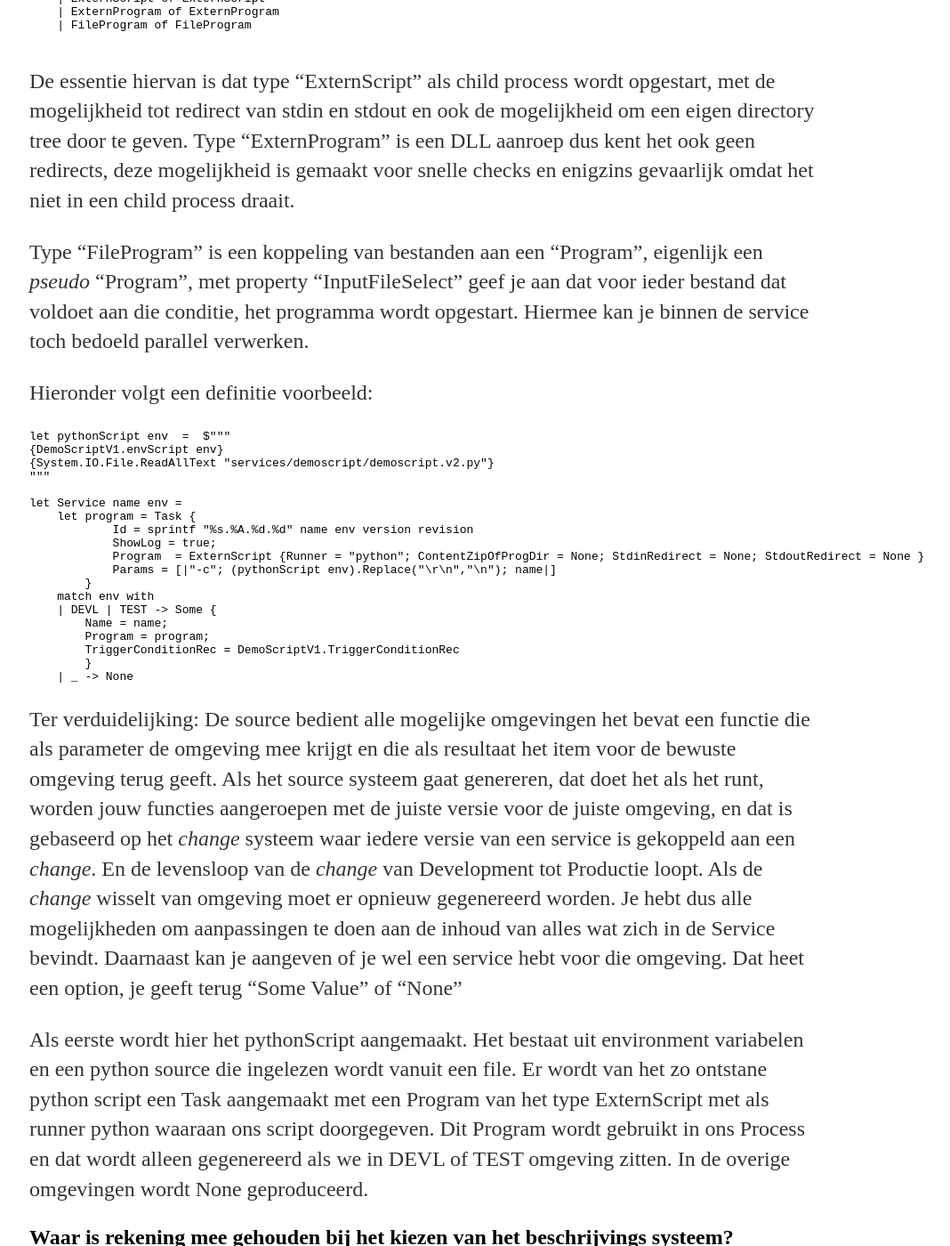
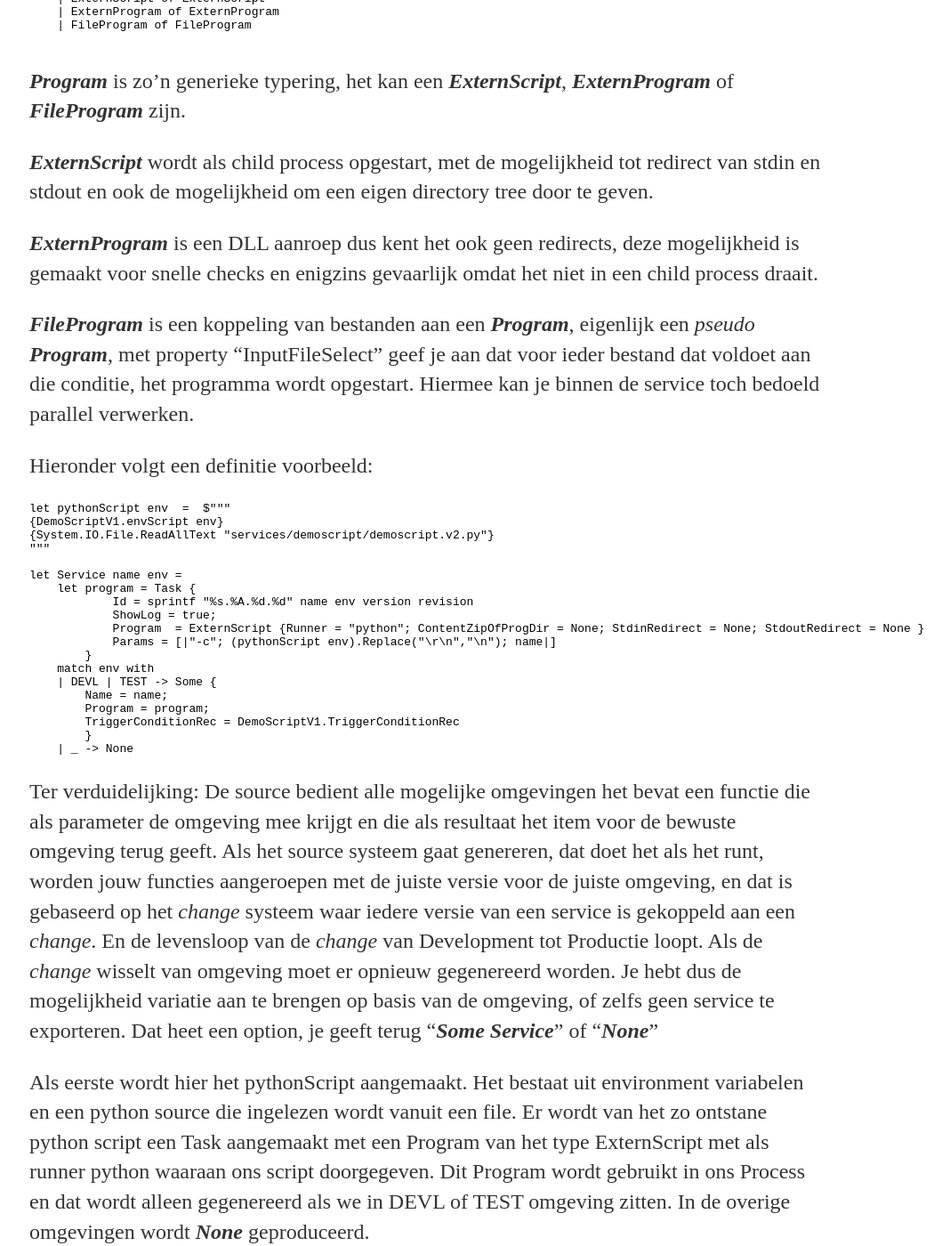
Before and after one commit to paedelm/paedelm.github.io, a Jekyll site: the page built from _posts/2021-04-26-processen beschrijven.md, in a window 1280 px wide and 1400 px high, scrolled down 2788 px. Shown: the whole window at 89% size, without its empty margins (159-1227 px from the left). Built offline with Jekyll 4.4.1, drawn with Linux system fonts in a browser that asks for light colours.

Commit message:
kleine veranderingen

```diff
--- a/_posts/2021-04-26-processen beschrijven.md
+++ b/_posts/2021-04-26-processen beschrijven.md
@@ -83,9 +83,13 @@ and Program =
     | FileProgram of FileProgram
 
 ~~~
-De essentie hiervan is dat type "ExternScript" als child process wordt opgestart, met de mogelijkheid tot redirect van stdin en stdout en ook de mogelijkheid om een eigen directory tree door te geven. Type "ExternProgram" is een DLL aanroep dus kent het ook geen redirects, deze mogelijkheid is gemaakt voor snelle checks en enigzins gevaarlijk omdat het niet in een child process draait.
+**_Program_** is zo'n generieke typering, het kan een **_ExternScript_**, **_ExternProgram_** of **_FileProgram_** zijn.
 
-Type "FileProgram" is een koppeling van bestanden aan een "Program", eigenlijk een _pseudo_ "Program", met property "InputFileSelect" geef je aan dat voor ieder bestand dat voldoet aan die conditie, het programma wordt opgestart. Hiermee kan je binnen de service toch bedoeld parallel verwerken.
+**_ExternScript_** wordt als child process opgestart, met de mogelijkheid tot redirect van stdin en stdout en ook de mogelijkheid om een eigen directory tree door te geven.
+
+**_ExternProgram_** is een DLL aanroep dus kent het ook geen redirects, deze mogelijkheid is gemaakt voor snelle checks en enigzins gevaarlijk omdat het niet in een child process draait.
+
+**_FileProgram_** is een koppeling van bestanden aan een **_Program_**, eigenlijk een _pseudo_ **_Program_**, met property "InputFileSelect" geef je aan dat voor ieder bestand dat voldoet aan die conditie, het programma wordt opgestart. Hiermee kan je binnen de service toch bedoeld parallel verwerken.
 
 Hieronder volgt een definitie voorbeeld:
 ~~~
@@ -109,9 +113,10 @@ let Service name env =
         }
     | _ -> None
 ~~~
-Ter verduidelijking: De source bedient alle mogelijke omgevingen het bevat een functie die als parameter de omgeving mee krijgt en die als resultaat het item voor de bewuste omgeving terug geeft.  Als het source systeem gaat genereren, dat doet het als het runt, worden jouw functies aangeroepen met de juiste versie voor de juiste omgeving, en dat is gebaseerd op het _change_ systeem waar iedere versie van een service is gekoppeld aan een _change_. En de levensloop van de _change_ van Development tot Productie loopt. Als de _change_ wisselt van omgeving moet er opnieuw gegenereerd worden. Je hebt dus alle mogelijkheden om aanpassingen te doen aan de inhoud van alles wat zich in de Service bevindt. Daarnaast kan je aangeven of je wel een service hebt voor die omgeving. Dat heet een option, je geeft terug "Some Value" of "None"
 
- Als eerste wordt hier het pythonScript aangemaakt. Het bestaat uit environment variabelen en een python source die ingelezen wordt vanuit een file. Er wordt van het zo ontstane python script een Task aangemaakt met een Program van het type ExternScript met als runner python waaraan ons script doorgegeven. Dit Program wordt gebruikt in ons Process en dat wordt alleen gegenereerd als we in DEVL of TEST omgeving zitten. In de overige omgevingen wordt None geproduceerd.
+Ter verduidelijking: De source bedient alle mogelijke omgevingen het bevat een functie die als parameter de omgeving mee krijgt en die als resultaat het item voor de bewuste omgeving terug geeft.  Als het source systeem gaat genereren, dat doet het als het runt, worden jouw functies aangeroepen met de juiste versie voor de juiste omgeving, en dat is gebaseerd op het _change_ systeem waar iedere versie van een service is gekoppeld aan een _change_. En de levensloop van de _change_ van Development tot Productie loopt. Als de _change_ wisselt van omgeving moet er opnieuw gegenereerd worden. Je hebt dus de mogelijkheid variatie aan te brengen op basis van de omgeving, of zelfs geen service te exporteren. Dat heet een option, je geeft terug "**_Some Service_**" of "**_None_**"
+
+ Als eerste wordt hier het pythonScript aangemaakt. Het bestaat uit environment variabelen en een python source die ingelezen wordt vanuit een file. Er wordt van het zo ontstane python script een Task aangemaakt met een Program van het type ExternScript met als runner python waaraan ons script doorgegeven. Dit Program wordt gebruikt in ons Process en dat wordt alleen gegenereerd als we in DEVL of TEST omgeving zitten. In de overige omgevingen wordt **_None_** geproduceerd.
 
 ## Waar is rekening mee gehouden bij het kiezen van het beschrijvings systeem?
 
```
